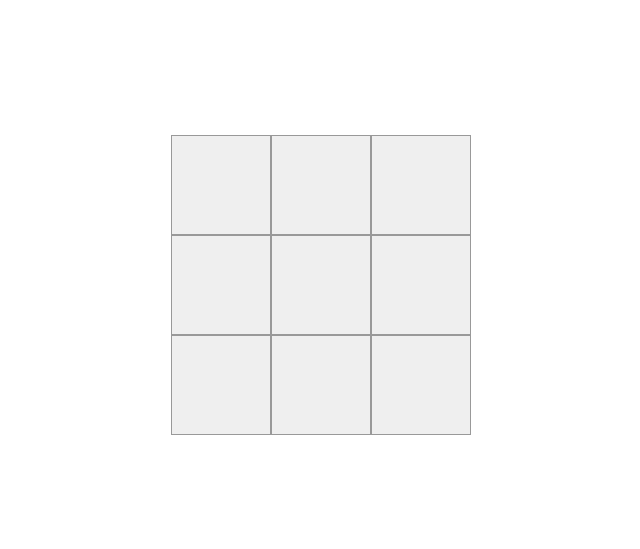
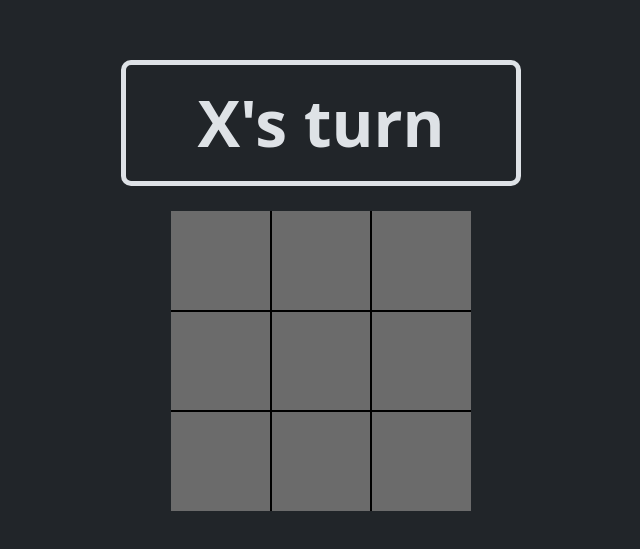
Before and after one commit to NotCryze/TicTacToe, a React (Vite) app: page / in a window 1280 px wide. Shown: the part 115-664 px from the top of the page, without its empty margins (319-959 px from the left). Built offline with nearby package versions, Linux system fonts and the light colour scheme.

Commit message:
game works but needs reset button

```diff
--- a/index.html
+++ b/index.html
@@ -6,7 +6,7 @@
     <meta name="viewport" content="width=device-width, initial-scale=1.0" />
     <title>TicTacToe</title>
   </head>
-  <body>
+  <body data-bs-theme="dark">
     <div id="root"></div>
     <script type="module" src="/src/main.jsx"></script>
   </body>
--- a/src/App.jsx
+++ b/src/App.jsx
@@ -1,6 +1,4 @@
 import Board from './components/Board'
-
-
 
 function App() {
 
--- a/src/components/Board.jsx
+++ b/src/components/Board.jsx
@@ -3,33 +3,67 @@ import Square from './Square'
 import 'bootstrap/dist/css/bootstrap.css'
 
 export default function Board() {
+    const [player, setPlayer] = useState('X')
     const [squares, setSquares] = useState(Array(9).fill(null))
 
-    function handleClick(index) {
+    function handleClick(i) {
+        if (squares[i] || calculateWinner(squares)) {
+            return;
+        }
         const nextSquares = [...squares]
-        nextSquares[index] = 'X'
+        nextSquares[i] = player
         setSquares(nextSquares)
+        setPlayer(player === 'X' ? 'O' : 'X')
+    }
+
+    const winner = calculateWinner(squares)
+    let status;
+    if (winner) {
+        status = winner + ' wins!'
+    } else {
+        status = player + "'s turn"
     }
 
     return (
         <div className='board'>
+            <div className='status'>{status}</div>
             <div className='row'>
-                <Square value={squares[0]} onSquareClick={handleClick} />
-                <Square value={squares[1]} onSquareClick={handleClick} />
-                <Square value={squares[2]} onSquareClick={handleClick} />
+                <Square value={squares[0]} onSquareClick={() => handleClick(0)} nr="1" />
+                <Square value={squares[1]} onSquareClick={() => handleClick(1)} nr="2" />
+                <Square value={squares[2]} onSquareClick={() => handleClick(2)} nr="3" />
             </div>
 
             <div className='row'>
-                <Square value={squares[3]} onSquareClick={handleClick} />
-                <Square value={squares[4]} onSquareClick={handleClick} />
-                <Square value={squares[5]} onSquareClick={handleClick} />
+                <Square value={squares[3]} onSquareClick={() => handleClick(3)} nr="4" />
+                <Square value={squares[4]} onSquareClick={() => handleClick(4)} nr="5" />
+                <Square value={squares[5]} onSquareClick={() => handleClick(5)} nr="6" />
             </div>
 
             <div className='row'>
-                <Square value={squares[6]} onSquareClick={handleClick} />
-                <Square value={squares[7]} onSquareClick={handleClick} />
-                <Square value={squares[8]} onSquareClick={handleClick} />
+                <Square value={squares[6]} onSquareClick={() => handleClick(6)} nr="7" />
+                <Square value={squares[7]} onSquareClick={() => handleClick(7)} nr="8" />
+                <Square value={squares[8]} onSquareClick={() => handleClick(8)} nr="9" />
             </div>
         </div>
     )
 }
+
+function calculateWinner(squares) {
+    const winningLines = [
+        [0, 1, 2], // top row
+        [3, 4, 5], // middle row
+        [6, 7, 8], // bottom row
+        [0, 3, 6], // left column
+        [1, 4, 7], // middle column
+        [2, 5, 8], // right column
+        [0, 4, 8], // diagonal top left to bottom right
+        [2, 4, 6]  // diagonal top right to bottom left
+    ]
+    for (let i = 0; i < winningLines.length; i++) {
+        const [a, b, c] = winningLines[i]
+        if (squares[a] && squares[a] === squares[b] && squares[b] === squares[c]) {
+            return squares[a]
+        }
+    }
+    return null;
+}
--- a/src/components/Square.jsx
+++ b/src/components/Square.jsx
@@ -1,9 +1,13 @@
 import 'bootstrap/dist/css/bootstrap.css'
 import '../styles.css'
 
-export default function Square({ value, onSquareClick }) {
+export default function Square({ value, onSquareClick, nr }) {
+    let backgroundColor = ''
+    if(value){
+        backgroundColor = value === 'X' ? 'player-1' : 'player-2'
+    }
     return (
-        <button className={'square'} onClick={onSquareClick}>
+        <button className={`square square-${nr} ${backgroundColor}`} onClick={onSquareClick}>
             {value}
         </button>
     )
--- a/src/styles.css
+++ b/src/styles.css
@@ -1,7 +1,7 @@
 .square {
     height: 100px;
     width: 100px;
-    border: 1px solid #999;
+    border: 1px solid black;
     font-size: 3rem;
     font-weight: bold;
 }
@@ -49,3 +49,24 @@
     border-bottom: none;
     border-right: none;
 }
+
+.status{
+    margin-bottom: 25px;
+    font-size: 4em;
+    font-weight: bold;
+    border: 5px solid;
+    padding: 10px;
+    width: 400px;
+    text-align: center;
+    border-radius: 10px;
+}
+
+.player-1{
+    background-color: #3498db;
+    color:white;
+}
+
+.player-2{
+    background-color: #e74c3c;
+    color:white;
+}
```
